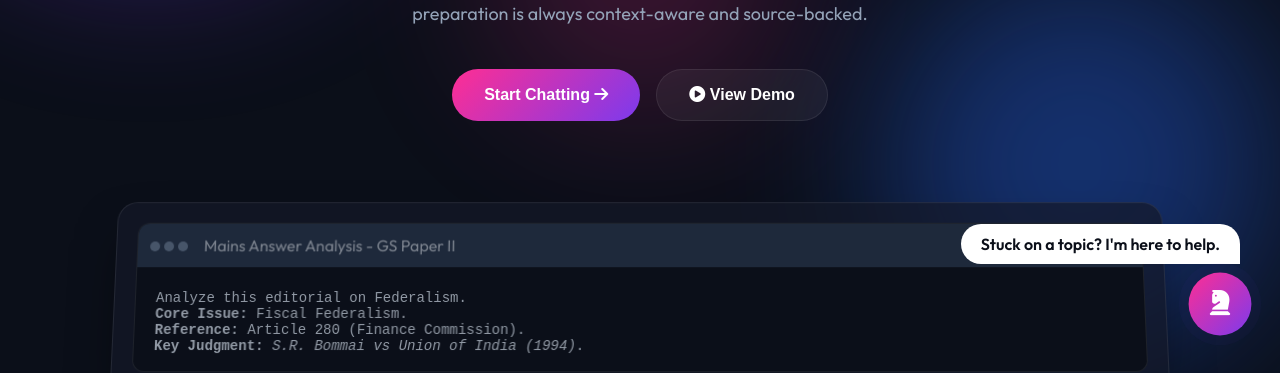
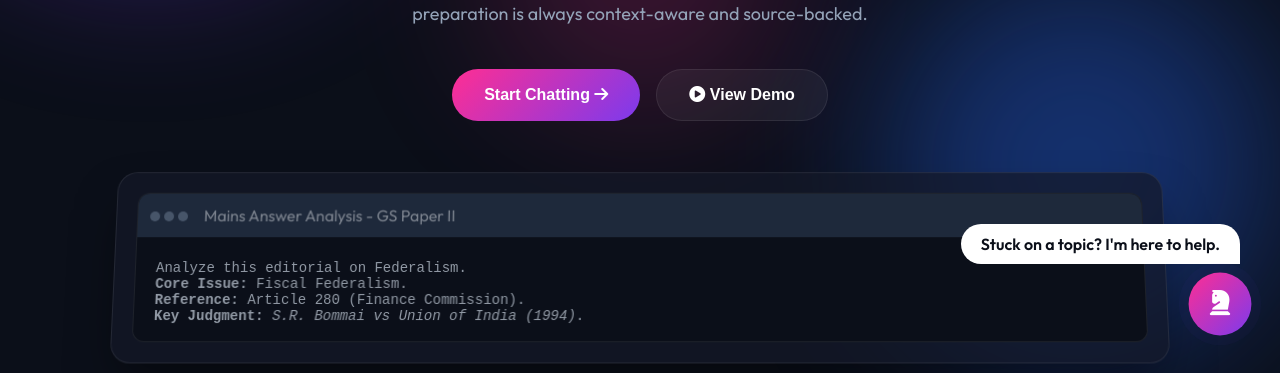
Before and after one commit to abhijeetsachan/drona-ai-mentor, a website: page index.html in a window 1280 px wide. Shown: the part 436-809 px from the top of the page. Drawn offline with Linux system fonts and the light colour scheme.

Commit message:
Reduce margin-top for hero visual wrap

```diff
--- a/css/drona.css
+++ b/css/drona.css
@@ -148,7 +148,7 @@ body {
 .button-secondary:hover { background: rgba(255,255,255,0.1); border-color: white; }
 .button-secondary:active { transform: scale(0.95); }
 
-.hero-visual-wrap { margin-top: 80px; perspective: 1000px; }
+.hero-visual-wrap { margin-top: 50px; perspective: 1000px; }
 .hero-visual-glass {
     background: rgba(20, 25, 40, 0.7); border: 1px solid var(--glass-border); border-radius: 20px; padding: 20px;
     backdrop-filter: blur(10px); box-shadow: 0 25px 50px -12px rgba(0,0,0,0.5);
```
